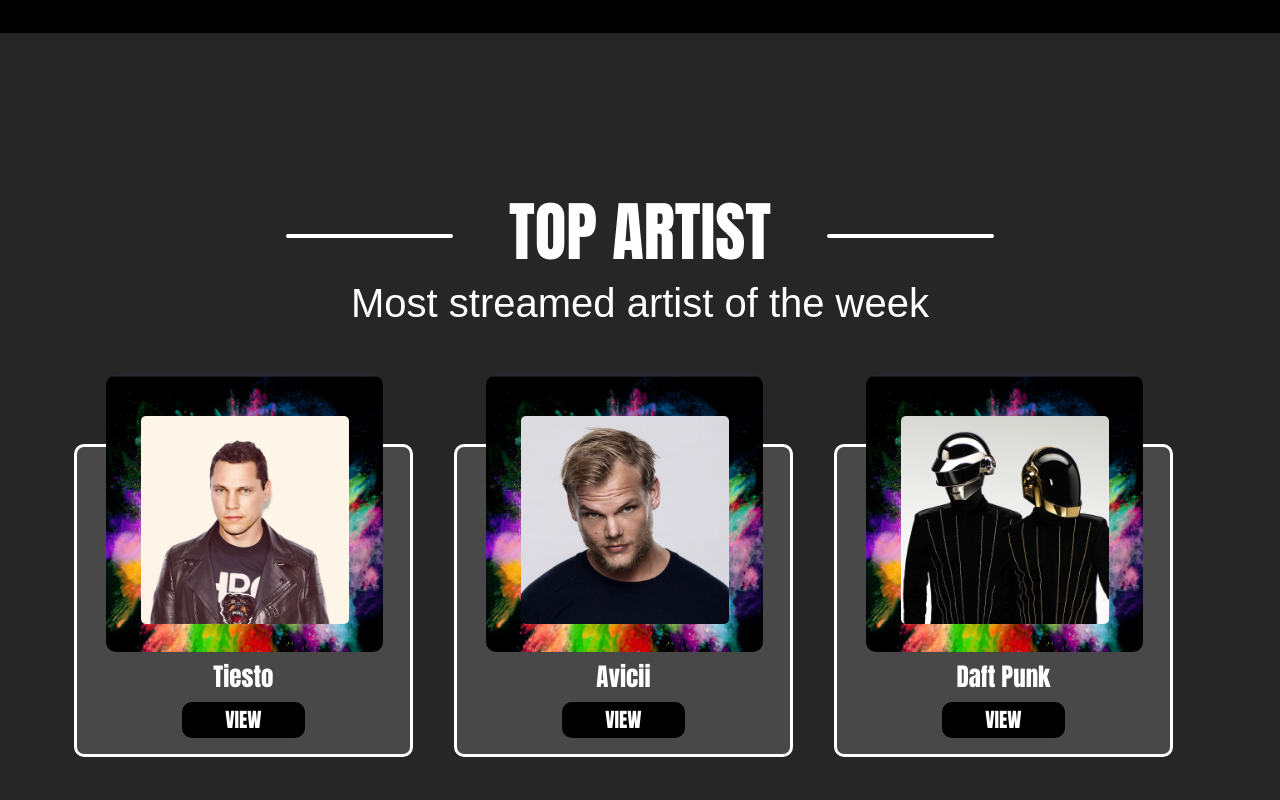
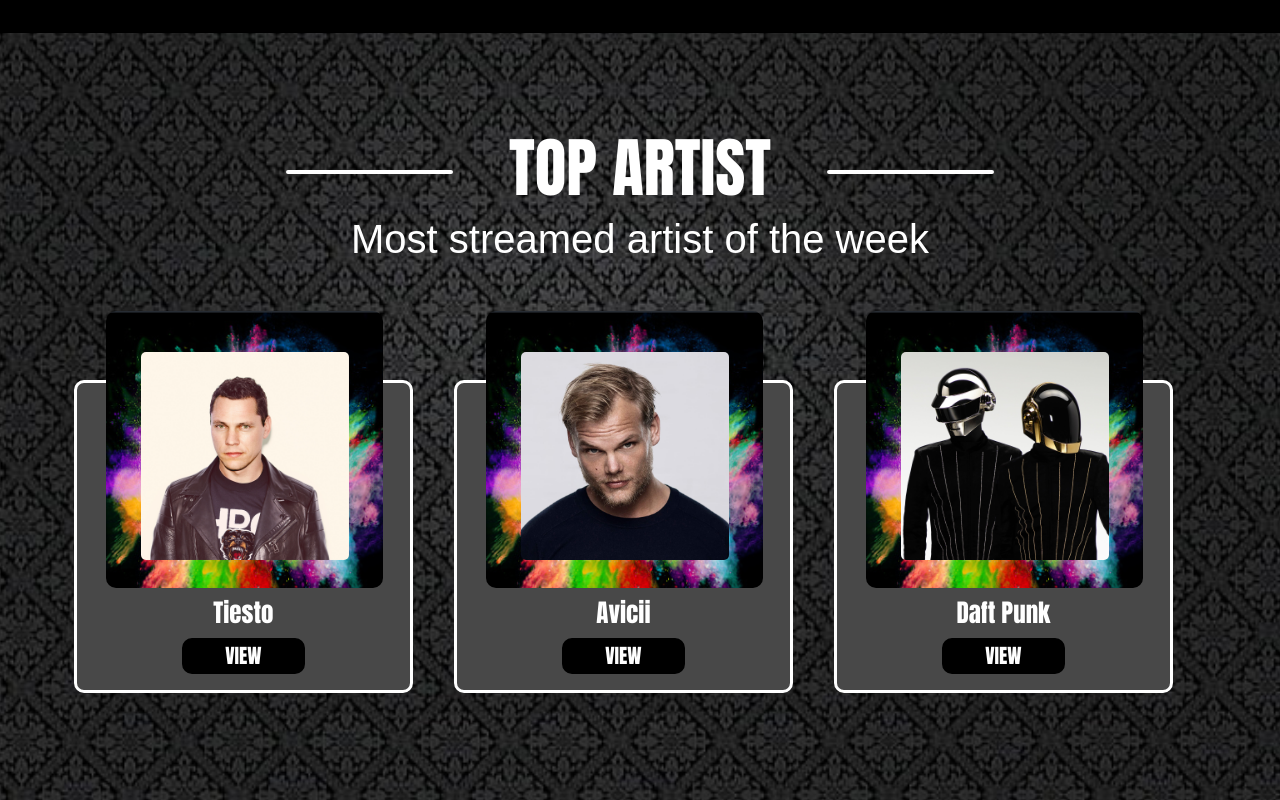
Before and after one commit to NachoMartin123/MusicReact, a React (Create React App) app in the folder music_react/: page / in a window 1280 px wide. Shown: the part 1520-2320 px from the top of the page. Built offline with nearby package versions, Linux system fonts and the light colour scheme.

Commit message:
parallax FX home > topArtist
refactor topArtist to new component

```diff
--- a/music_react/package.json
+++ b/music_react/package.json
@@ -23,12 +23,12 @@
     "react-hook-form": "^7.27.1",
     "react-icons": "^4.3.1",
     "react-iframe": "^1.8.0",
+    "react-parallax": "^3.3.0",
     "react-redux": "^7.2.6",
     "react-router": "^6.2.1",
     "react-router-dom": "^6.2.1",
     "react-router-native": "^6.2.1",
     "react-scripts": "5.0.0",
-    "react-scroll-parallax": "^3.0.5",
     "redux": "^4.1.2",
     "redux-form": "^8.3.8",
     "redux-thunk": "^2.4.1",
--- a/music_react/src/component/home/Home.js
+++ b/music_react/src/component/home/Home.js
@@ -1,18 +1,15 @@
 import React from 'react';
 import { connect } from 'react-redux';
 
-import TopArtistItem from './TopArtistItem';
+import TopArtist from './TopArtist';
 import HotVideoclips from './HotVideoclips';
 import Slider from './Slider';
 import ButtonMR from '../common/ButtonMR'
 
 import VideoPromo from '../../assets/video_app_Promo.mp4';
 import NoticiaImg from '../../assets/SHM_worldTour.png';
-import AviciiImg from '../../assets/artistPictures/avicii.jpg';
-import DaftPunkImg from '../../assets/artistPictures/daft_punk.jpg';
-import TiestoImg from '../../assets/artistPictures/tiesto.jpg';
 
-import {Button, Container, Row, Col} from 'react-bootstrap';
+import {Container, Row, Col} from 'react-bootstrap';
 import Image from 'react-bootstrap/Image';
 
 
@@ -38,29 +35,7 @@
                 </Container>
             </section>
             <section id="top_artist">
-                <div className="backAzulFuerte">
-                    <Container>
-                        <div className="inlineElements centerElementsX" >
-                            <hr className="hr-width15"/>
-                            <h1>TOP ARTIST</h1>
-                            <hr className="hr-width15"/>
-                        </div>
-                    </Container>
-                    <h3 className="titleSecondary" style={{paddingBottom:'1em'}}>Most streamed artist of the week</h3>
-                    <Container>
-                        <Row  className="centerElementsX" >
-                            <Col md={4}>
-                                <TopArtistItem artistName="Tiesto"/>
-                            </Col>
-                            <Col md={4}>
-                                <TopArtistItem artistName="Avicii"/>
-                            </Col>
-                            <Col md={4}>
-                                <TopArtistItem artistName="Daft Punk"/>
-                            </Col>
-                        </Row>
-                    </Container>
-                </div>
+               <TopArtist/>
             </section>
             <section id="hot_videoclips" >
                  <Container>
--- /dev/null
+++ b/music_react/src/component/home/TopArtist.js
@@ -0,0 +1,47 @@
+import React, { Component, useEffect, useState } from "react";
+import { connect } from "react-redux";
+
+import TopArtistItem from "./TopArtistItem";
+import { Container, Row, Col } from "react-bootstrap";
+
+import { Parallax, Background } from "react-parallax";
+
+const TopArtist = (props) => {
+    return (
+        <div /* className="backAzulFuerte" */>
+            <Parallax bgImage={require("../../assets/home/top_artist/back3.jpg")}
+            strength={600}
+            style={{paddingTop:"6em"}}>
+                <Container>
+                    <div className="inlineElements centerElementsX">
+                        <hr className="hr-width15" />
+                        <h1>TOP ARTIST</h1>
+                        <hr className="hr-width15" />
+                    </div>
+                </Container>
+                <h3 className="titleSecondary" style={{ paddingBottom: "1em" }}>
+                    Most streamed artist of the week
+                </h3>
+                <Container>
+                    <Row className="centerElementsX">
+                        <Col md={4}>
+                            <TopArtistItem artistName="Tiesto" />
+                        </Col>
+                        <Col md={4}>
+                            <TopArtistItem artistName="Avicii" />
+                        </Col>
+                        <Col md={4}>
+                            <TopArtistItem artistName="Daft Punk" />
+                        </Col>
+                    </Row>
+                </Container>
+            </Parallax>
+        </div>
+    );
+};
+
+const mapStateToProps = (state) => {
+    return {};
+};
+
+export default connect(mapStateToProps, {})(TopArtist);
--- a/music_react/src/sass/home/_topArtists.sass
+++ b/music_react/src/sass/home/_topArtists.sass
@@ -1,7 +1,7 @@
 
 #top_artist > div
-        padding: 10em 0 0em 0
-        background-color: $negroAzulado1
+    //padding: 10em 0 0em 0
+    background-color: $negroAzulado1
 
 .hr
     color:$blanco
```
Also changed, not shown: music_react/src/component/common/Parallax.js (deleted, +0 -33 lines), music_react/src/assets/home/top_artist/back3.jpg, music_react/src/css/styles.css, 1 other file (tests, documents, lock files or other folders).
